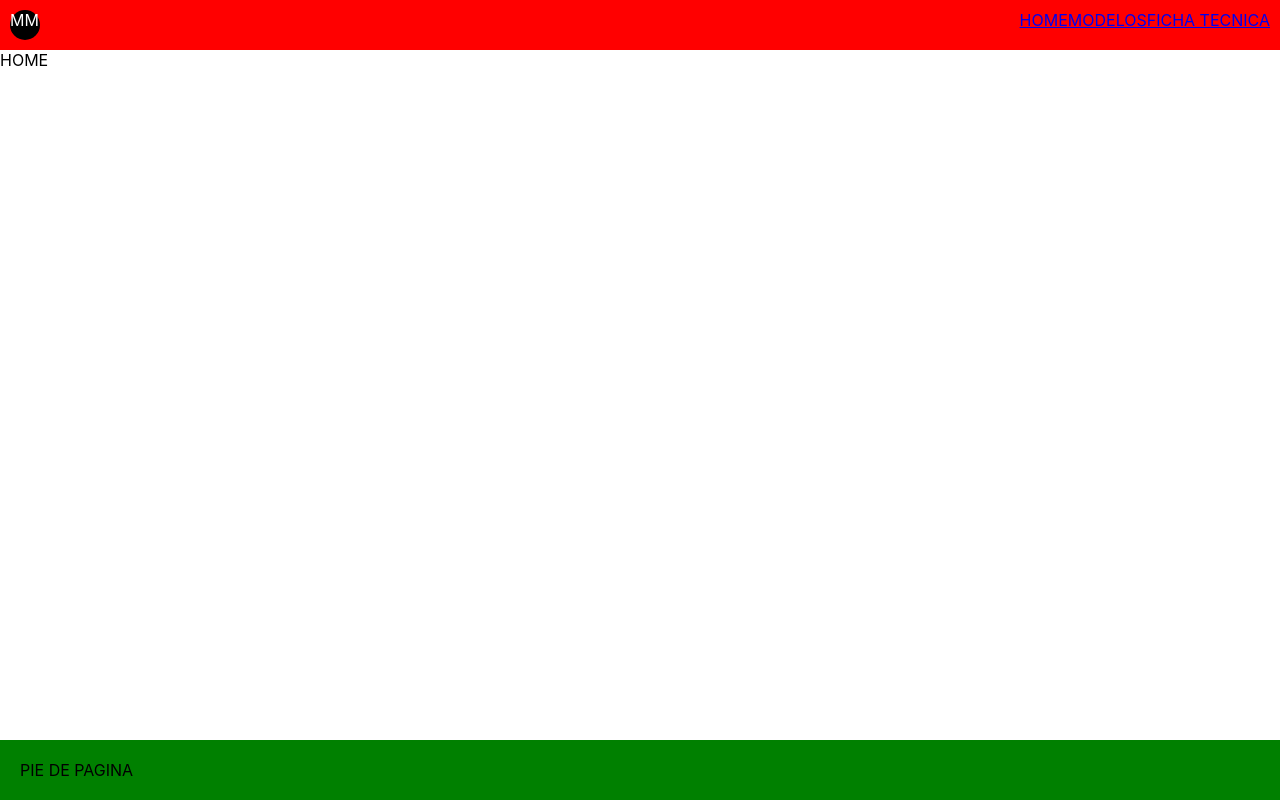
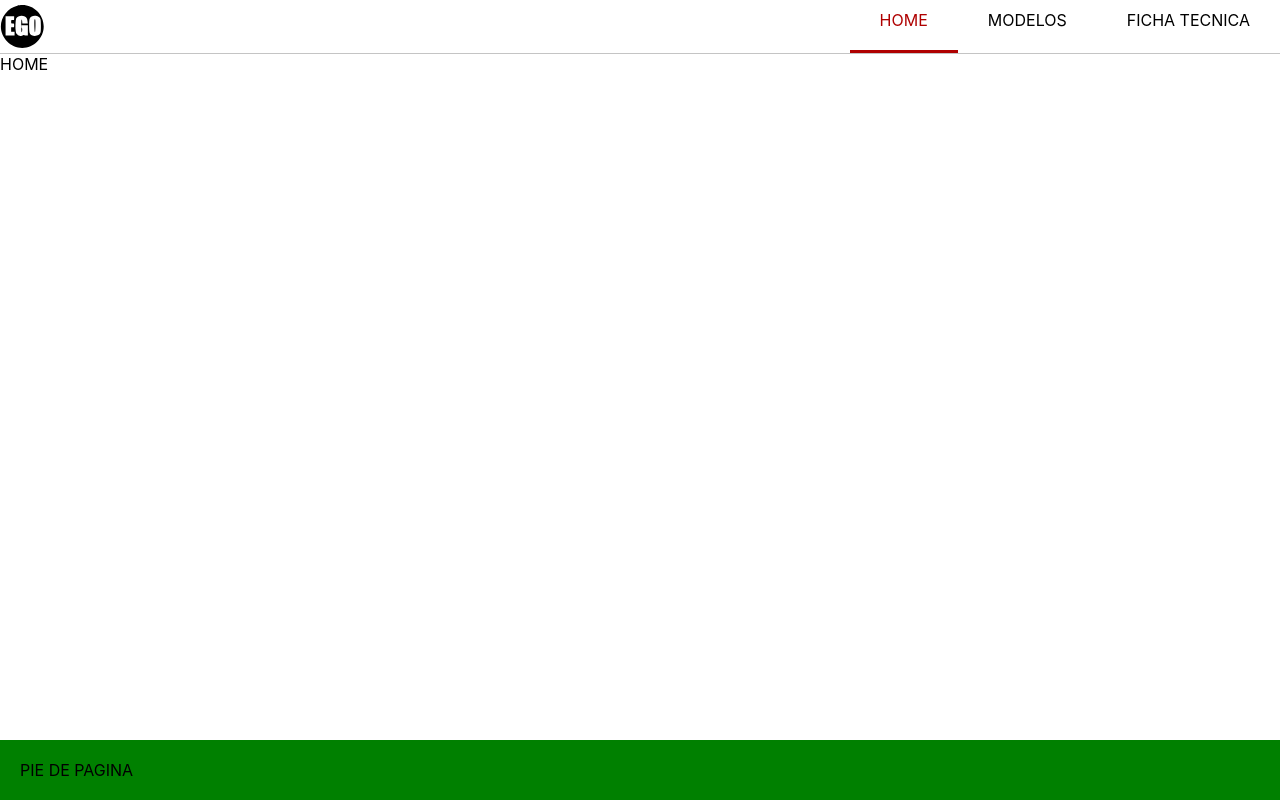
Before and after one commit to Mauricio-Garcia-A/Proyecto-EGO, a React (Create React App) app: page / in a window 1280 px wide. Built offline with nearby package versions, Linux system fonts and the light colour scheme.

Commit message:
Modificaciones en la barra de navegacion. Componente BarraDeNavegacion-v0.1

```diff
--- a/src/Componentes/BarraDeNavegacion/BarraDeNavegacion.css
+++ b/src/Componentes/BarraDeNavegacion/BarraDeNavegacion.css
@@ -1,18 +1,82 @@
 .contenedor-BarraDeNavegacion{
-    background: red;
     display: flex;
     flex-flow: row nowrap;
     justify-content: space-between;
-    padding: 10px;
+    border-bottom: 1px solid rgb(196, 196, 196);
 }
-.contenedor-botones-BarraDeNavegacion {
+
+.icono-BarraDeNavegacion {
+    height: 100%;
+    margin-top: auto;
+}
+
+.contenedor-links-BarraDeNavegacion {
 
 }
-.icono-BarraDeNavegacion {
-    background: black;
-    color: white;
+.nav-BarraDeNavegacion{
+    display: flex;
+    flex-flow: row nowrap;
+}
+
+/*Estilos boton link del NAV*/
+.link-BarraDeNavegacion {
     height: 30px;
-    width: 30px;
-    border-radius: 15px;
+    padding-top: 10px;
+    padding-bottom: 10px;
+    padding-right: 30px;
+    padding-left: 30px;
+    color: black;
+    text-decoration: none;
+}
+.link-BarraDeNavegacion:hover{
+        color:  rgb(147, 0, 0);
+        border-bottom: 3px solid rgb(150, 0, 0);
+}
+.link-BarraDeNavegacion:active{
+    color:  rgb(200, 0, 0);
+    border-bottom: 3px solid rgb(200, 0, 0);
+}
+.active{
+    color:  rgb(175, 0, 0);
+    border-bottom: 3px solid rgb(175, 0, 0);
+}
+
+/*Estilos Boton Menu desplegable*/
+.boton-menu-desplegable-BarraDeNavegacion {
+    border: 0;
+    border-radius: 5px;
+    padding-top:7px;
+    padding-left: 7px;
+    width: 35px;
+    height: 35px;
+    border: 1px solid rgb(196, 196, 196);
+    display: none;
+    margin:0;
+    margin-right: 20px;
+    margin-top: 5px;
+
 
 }
+
+/*Cambios de estilos responsivo. Adaptable valores menores 600px*/
+@media only screen and (max-width: 600px) {
+    .boton-menu-desplegable-BarraDeNavegacion{
+        display: inline;
+    }
+    .nav-BarraDeNavegacion {
+        display: flex;
+        flex-flow: column nowrap;
+        position: absolute;
+        right: 0;
+        border: 1px solid rgb(196, 196, 196);
+        border-radius: 0px 0px 0px 10px;
+        padding-top: 10px;
+        padding-bottom: 20px;
+    }
+
+    .menu-desactivo {
+        width: 0px;
+        visibility: hidden;
+
+    }
+}
--- a/src/Componentes/BarraDeNavegacion/BarraDeNavegacion.js
+++ b/src/Componentes/BarraDeNavegacion/BarraDeNavegacion.js
@@ -1,19 +1,26 @@
-import React from 'react'
+import React, { useState } from 'react'
 import './BarraDeNavegacion.css'
-import { Link } from "react-router-dom"
+import { NavLink } from "react-router-dom"
+import LogoEGO from '../Logo/LogoEGO'
+import IconoBarraDeNavegacion from './IconoBarraDeNavegacion'
 
 export default function BarraDeNavegacion() {
+    const [menuDesplegado, setMenuDespegado] = useState(false)
+
     return (
         <div className='contenedor-BarraDeNavegacion'>
             <div className='icono-BarraDeNavegacion'>
-                MM
+                <LogoEGO width='45px' height='45px' />
             </div>
-            <div className='contenedor-botones-BarraDeNavegacion'>
-            <nav>
-                <Link to="/">HOME</Link>
-                <Link to="/modelos">MODELOS</Link>
-                <Link to="/fichatecnica">FICHA TECNICA</Link>
-            </nav>
+            <div className='contenedor-links-BarraDeNavegacion'>
+                <button className='boton-menu-desplegable-BarraDeNavegacion' onClick={()=>{setMenuDespegado(!menuDesplegado)}}>
+                    {menuDesplegado ? <IconoBarraDeNavegacion titulo='cerrarMenu' width='40px' height='40px'/> : <IconoBarraDeNavegacion titulo='abrirMenu'  width='40px' height='40px'/> }
+                </button>
+                <nav className={menuDesplegado ? 'nav-BarraDeNavegacion' : 'nav-BarraDeNavegacion menu-desactivo'}>
+                    <NavLink to="/" className='link-BarraDeNavegacion'>HOME</NavLink>
+                    <NavLink to="/modelos" className='link-BarraDeNavegacion'>MODELOS</NavLink>
+                    <NavLink to="/fichatecnica" className='link-BarraDeNavegacion'>FICHA TECNICA</NavLink>
+                </nav>
             </div>
         </div>
     )
--- /dev/null
+++ b/src/Componentes/BarraDeNavegacion/IconoBarraDeNavegacion.js
@@ -0,0 +1,24 @@
+import React from 'react';
+
+export default function IconoBarraDeNavegacion(props) {
+
+    function tipoIcono(titulo) {
+        switch (titulo) {
+            case 'cerrarMenu':
+                return 	<path d="m427.314 107.313-22.628-22.626L256 233.373 107.314 84.687l-22.628 22.626L233.373 256 84.686 404.687l22.628 22.626L256 278.627l148.686 148.686 22.628-22.626L278.627 256l148.687-148.687z" />
+                ;
+            case 'abrirMenu':
+                return <path d="M0 382.5h459v-51H0v51zM0 255h459v-51H0v51zM0 76.5v51h459v-51H0z" />
+
+                ;
+            default:
+              return 'No icono';
+          }
+      }
+
+    return (
+        <svg {...props} x="0px" y="0px" viewBox="0 0 1000 1000" enableBackground="new 0 0 1000 1000">
+            {tipoIcono(props.titulo)}
+        </svg>
+    );
+}
--- /dev/null
+++ b/src/Componentes/Logo/LogoEGO.js
@@ -0,0 +1,30 @@
+import React from 'react';
+
+export default function LogoEGO({width='40px', height='40px'}) {
+    return (
+        <div >
+            <svg version="1.0"
+            width={width} height={width} viewBox="0 0 105.000000 104.000000"
+            preserveAspectRatio="xMidYMid meet">
+
+            <g transform="translate(0.000000,104.000000) scale(0.100000,-0.100000)"
+            fill="#000000" stroke="none">
+            <path d="M403 1006 c-219 -53 -383 -261 -383 -486 0 -270 230 -500 500 -500
+            270 0 500 230 500 500 0 274 -233 503 -508 499 -31 0 -80 -6 -109 -13z m177
+            -254 c40 -20 56 -48 63 -114 l5 -48 -64 0 -63 0 -3 48 c-2 26 -7 46 -13 45 -6
+            -2 -10 -60 -10 -148 0 -88 4 -146 10 -147 6 -2 11 18 13 45 2 28 -1 47 -7 47
+            -6 0 -11 16 -11 35 l0 35 75 0 75 0 0 -120 0 -120 -45 0 c-25 0 -45 5 -45 11
+            0 5 -10 3 -22 -5 -12 -9 -40 -16 -61 -16 -31 0 -46 7 -72 33 -29 29 -34 42
+            -40 102 -9 83 0 247 15 276 30 55 131 76 200 41z m317 -2 c52 -31 57 -50 57
+            -215 0 -165 -5 -184 -57 -215 -39 -24 -116 -26 -157 -5 -52 27 -60 58 -60 220
+            0 161 8 193 58 219 39 22 120 20 159 -4z m-567 -35 c0 -45 0 -45 -35 -45 -34
+            0 -35 -1 -35 -40 0 -39 1 -40 35 -40 35 0 35 0 35 -45 0 -45 0 -45 -35 -45
+            l-35 0 0 -50 0 -50 40 0 40 0 0 -45 0 -45 -105 0 -105 0 0 225 0 225 100 0
+            100 0 0 -45z"/>
+            <path d="M805 679 c-10 -26 -1 -289 10 -292 14 -3 19 283 6 296 -7 7 -12 5
+            -16 -4z"/>
+            </g>
+            </svg>
+        </div>
+    )
+}
```
